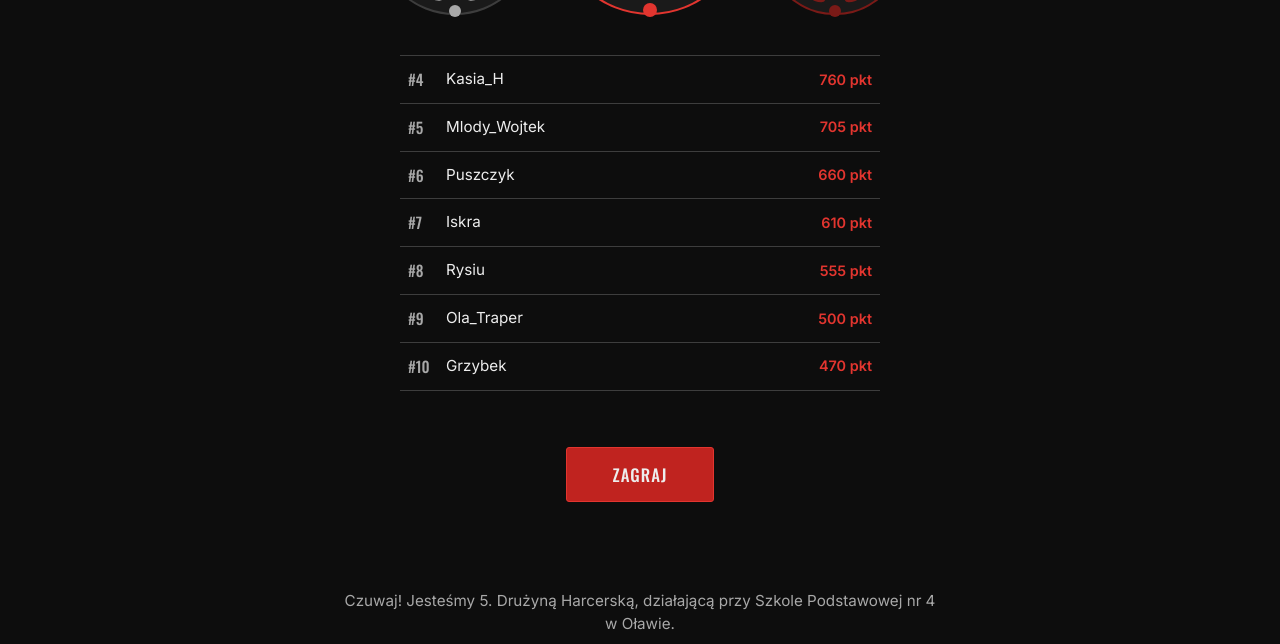
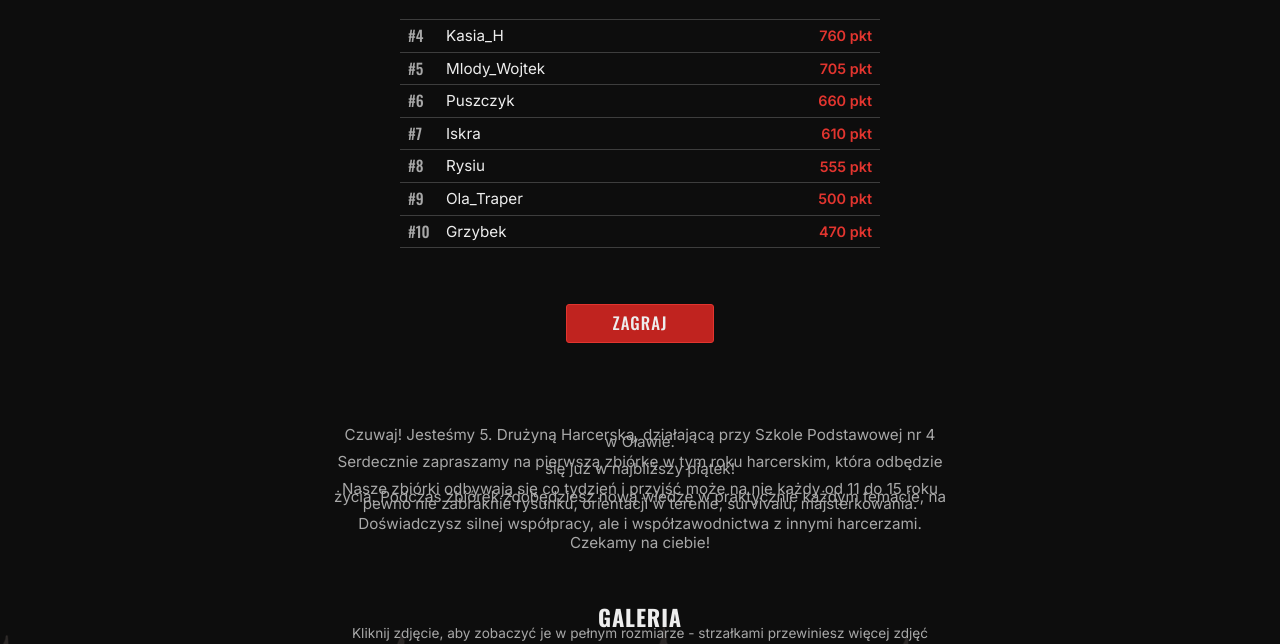
Before and after one commit to nkkfen/5DH-CZARNE-WIlki, a plain HTML site: page index.html in a window 1280 px wide. Shown: the part 503-1147 px from the top of the page. Drawn offline with nearby package versions, Linux system fonts and the light colour scheme.

Commit message:
Update style.css

```diff
--- a/style.css
+++ b/style.css
@@ -23,11 +23,11 @@ body {
   background-image: url("assets/las-tlo.png");
   background-repeat: repeat-x;
   background-position: bottom center;
-  background-size: 640px auto;
+  background-size: 900px auto;
   background-attachment: fixed;
   color: var(--white);
   font-family: 'Inter', sans-serif;
-  line-height: 1.5;
+  line-height: 0.5;
 }
 
 h1, h2, h3, .brand {
```
